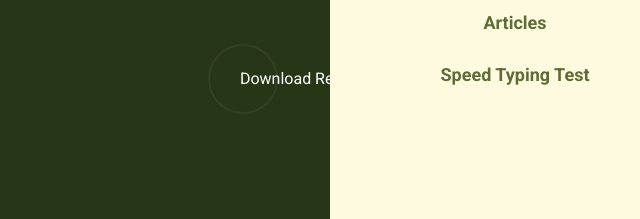
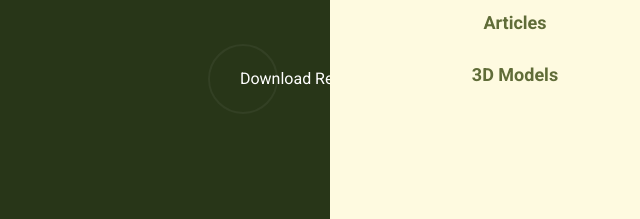
Before and after one commit to destinyparra/Portfolio, a plain HTML site: page index.html in a window 1280 px wide. Both pictures are taken after a click on the button 1185 px from the left and 52 px from the top of the page. Shown: the part 480-699 px from the top of the page, 580-1220 px from the left. Drawn offline with nearby package versions, Linux system fonts and the light colour scheme.

Commit message:
removed typing added models

```diff
--- a/index.html
+++ b/index.html
@@ -43,7 +43,7 @@
     <!--
     - preload images
   -->
-    <link rel="preload" as="image" href="assets/images/scaledImage.jpeg">
+    <!-- <link rel="preload" as="image" href="assets/images/scaledImage.jpeg"> -->
 
 </head>
 
@@ -102,7 +102,9 @@
                         <a href="#article" class="navbar-link" onclick="scrollToSection(event, 'article')">Articles</a>
                     </li>
                     <li>
-                        <a href="typing-page.html" class="navbar-link">Speed Typing Test</a>
+                        <!-- <a href="typing-page.html" class="navbar-link">Speed Typing Test</a> -->
+                        <a href="models.html" class="navbar-link">3D Models</a>
+
                     </li>
 
 
```
Also changed, not shown: assets/css/style.css (+0 -7 lines).
